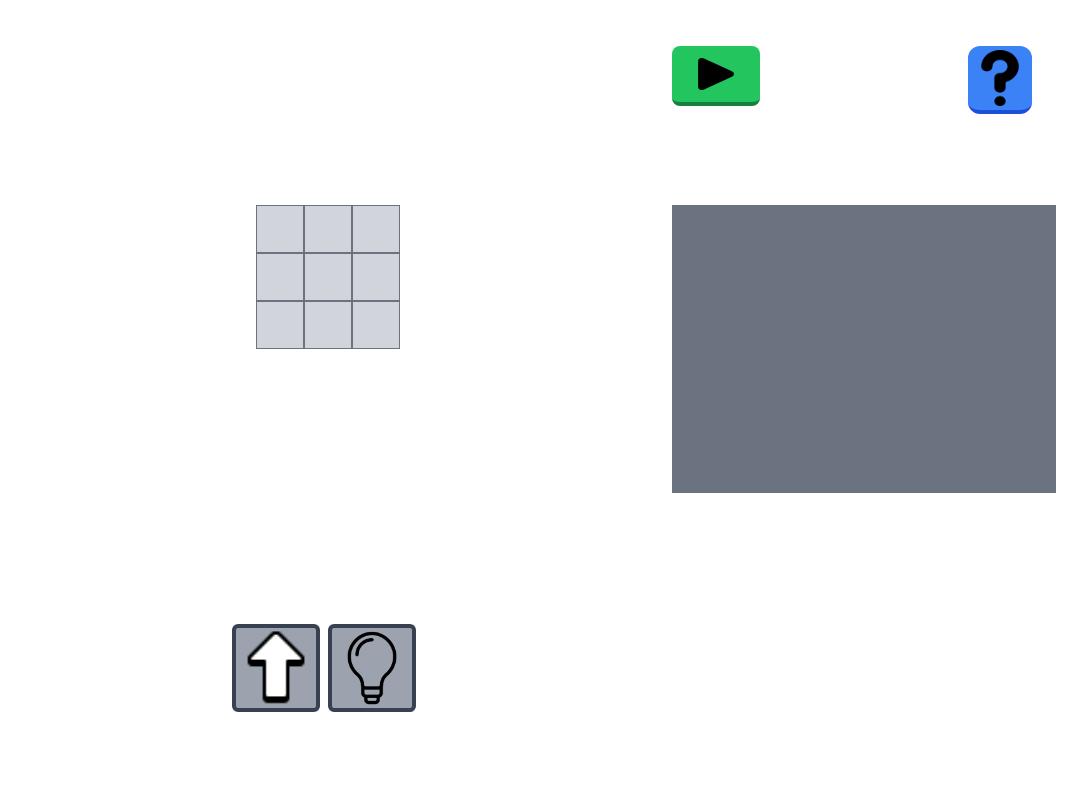
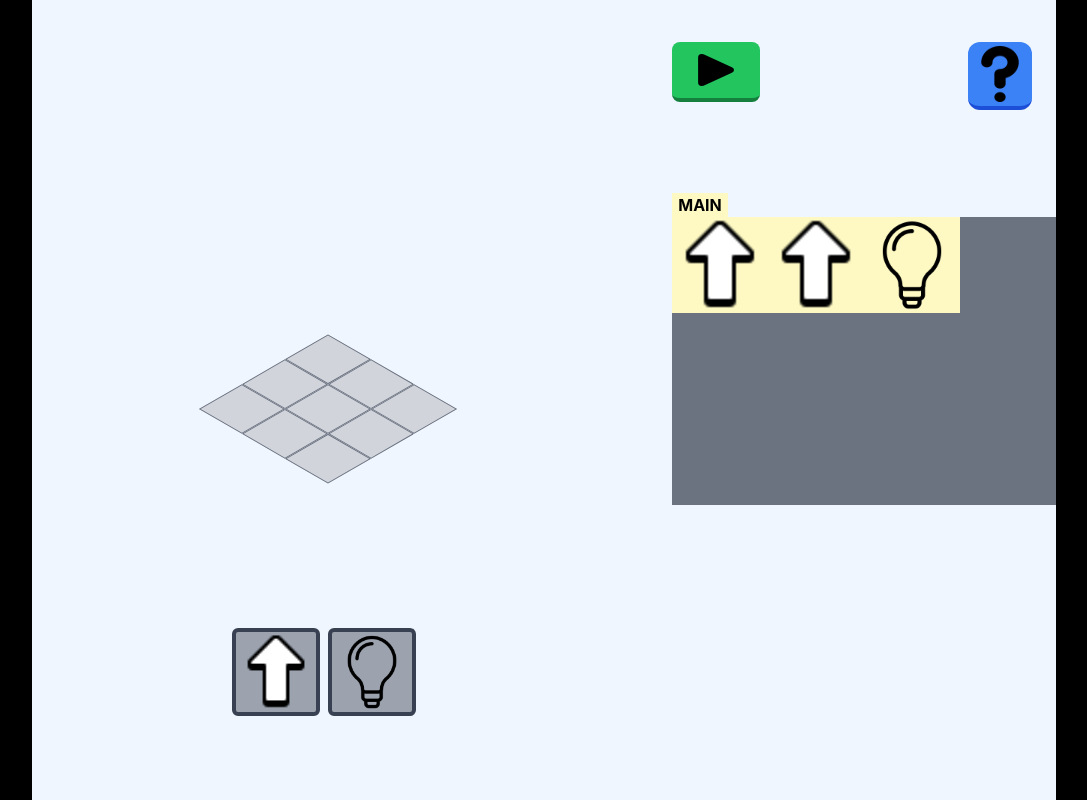
Before and after one commit to saptarshi-vesit/tbb-app, a React (Create React App) app: page / in a window 1280 px wide. Shown: the whole page, without its empty margins (96-1183 px from the left). Built offline with nearby package versions, Linux system fonts and the light colour scheme.

Commit message:
re-shaped the 2D board/grid, updated the command list (gray area)

```diff
--- a/src/App.tsx
+++ b/src/App.tsx
@@ -32,7 +32,16 @@ function CommandPalette() {
 
 function CommandList() {
   return (
-    <div className="command-window bg-gray-500 w-96 h-72 ml-auto"></div>
+    <div className="command-container ml-auto">
+      <div className="main-tag h-6 w-14 mr-auto bg-yellow-100"><b className="">MAIN</b></div>
+      <div className="command-window bg-gray-500 w-96 h-72">
+        <div className="command-box w-72 h-24 bg-yellow-100 flex">
+          <img src="/Images/up.png" alt="" />
+          <img src="/Images/up.png" alt="" />
+          <img src="/Images/bulb.png" alt="" />
+        </div>
+      </div>
+    </div>
   )
 }
 
@@ -64,7 +73,7 @@ function Cell() {
 
 function Grid() {
   return (
-    <div className="game-board ml-56">
+    <div className="game-board ml-56 inline-block mt-36">
       <div className="row-1 flex"><Cell /><Cell /><Cell /></div>
       <div className="row-2 flex"><Cell /><Cell /><Cell /></div>
       <div className="row-3 flex"><Cell /><Cell /><Cell /></div>
@@ -75,7 +84,7 @@ function Grid() {
 class Game extends React.Component {
   render() {
     return (
-      <div className="grid h-screen place-items-center mx-32">
+      <div className="interface bg-blue-50 grid h-screen place-items-center mx-32">
           <div className="section-1 flex ml-auto px-6">
             <PlayButton />
             <HelpButton />
--- a/src/index.css
+++ b/src/index.css
@@ -8,9 +8,17 @@ body {
     sans-serif;
   -webkit-font-smoothing: antialiased;
   -moz-osx-font-smoothing: grayscale;
+  background-color: black;
 }
 
 code {
   font-family: source-code-pro, Menlo, Monaco, Consolas, 'Courier New',
     monospace;
 }
+
+.game-board {
+  transform: rotate(135deg) skew(15deg, 15deg);
+  width: fit-content;
+  height: fit-content;
+
+}
```
